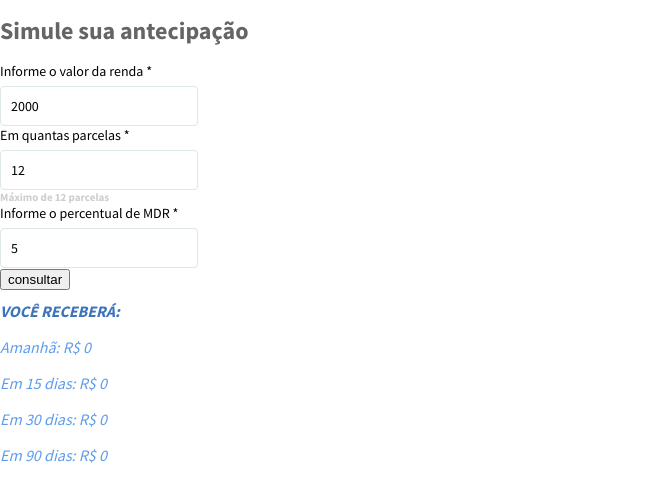
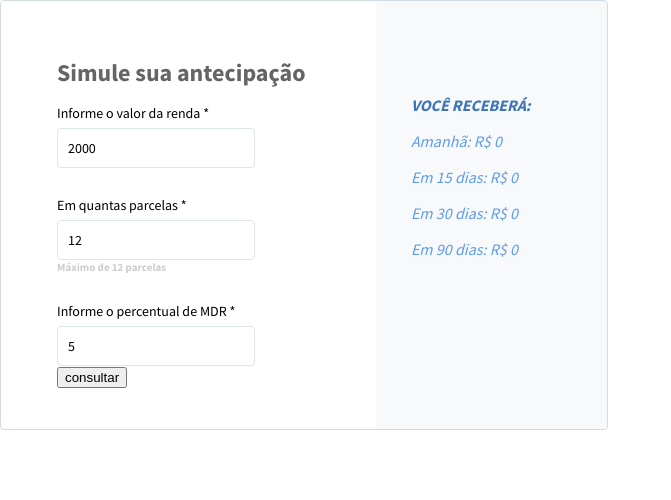
Before and after one commit to and-lz/hash-app, a React (Create React App) app: page / in a window 1280 px wide. Shown: the top 500 px of the page, without its empty margins (0-671 px from the left). Built offline with nearby package versions, Linux system fonts and the light colour scheme.

Commit message:
Create some design elements

```diff
--- a/src/App.css
+++ /dev/null
@@ -1,38 +0,0 @@
-.App {
-  text-align: center;
-}
-
-.App-logo {
-  height: 40vmin;
-  pointer-events: none;
-}
-
-@media (prefers-reduced-motion: no-preference) {
-  .App-logo {
-    animation: App-logo-spin infinite 20s linear;
-  }
-}
-
-.App-header {
-  background-color: #282c34;
-  min-height: 100vh;
-  display: flex;
-  flex-direction: column;
-  align-items: center;
-  justify-content: center;
-  font-size: calc(10px + 2vmin);
-  color: white;
-}
-
-.App-link {
-  color: #61dafb;
-}
-
-@keyframes App-logo-spin {
-  from {
-    transform: rotate(0deg);
-  }
-  to {
-    transform: rotate(360deg);
-  }
-}
--- a/src/App.tsx
+++ b/src/App.tsx
@@ -1,6 +1,8 @@
 import React, { useState } from 'react'
-import { Heading1, Heading2 } from './components/ds/Typography/Headings'
-import { HighlightText } from './components/ds/Typography/Paragraph'
+import { Card, CardHighlight, CardMainContent } from './components/design-system/Card/Card'
+import { Spacer } from './components/design-system/Spaces/Spaces'
+import { Heading1, Heading2 } from './components/design-system/Typography/Headings'
+import { HighlightText } from './components/design-system/Typography/Paragraph'
 import Input from './components/Input/Input'
 import APIAntecipation from './infrastructure/api/API/APIAntecipation/APIAntecipation'
 
@@ -25,10 +27,10 @@ function App() {
     setData(response.data)
   }
 
-  console.log(data)
   return (
-    <div className="App">
-      <div>
+    <>
+      <Card width="608px">
+        <CardMainContent width="377px">
           <Heading1>Simule sua antecipação</Heading1>
           <Input
             onChange={(value: string) => setAmount(value)}
@@ -36,6 +38,7 @@ function App() {
             label="Informe o valor da renda"
             value={amount}
           />
+          <Spacer />
           <Input
             onChange={(value: string) => setInstallments(value)}
             required
@@ -43,6 +46,7 @@ function App() {
             value={installments}
             addon="Máximo de 12 parcelas"
           />
+          <Spacer />
           <Input
             onChange={(value: string) => setMdr(value)}
             required
@@ -50,15 +54,16 @@ function App() {
             value={mdr}
           />
           <button onClick={callAPI}>consultar</button>
-      </div>
-      <div>
+        </CardMainContent>
+        <CardHighlight width="231px">
           <Heading2>Você receberá:</Heading2>
           <HighlightText>Amanhã: R$ 0</HighlightText>
           <HighlightText>Em 15 dias: R$ {data['30']}</HighlightText>
           <HighlightText>Em 30 dias: R$ {data['60']}</HighlightText>
           <HighlightText>Em 90 dias: R$ {data['90']}</HighlightText>
-      </div>
-    </div>
+        </CardHighlight>
+      </Card>
+    </>
   )
 }
 
--- a/src/components/Input/Input.styles.ts
+++ b/src/components/Input/Input.styles.ts
@@ -20,6 +20,11 @@ export const InputField = styled.input`
   font-weight: normal;
   font-size: 14px;
   line-height: 18px;
+  transition: all 200ms ease;
+  &:focus {
+    outline: 0;
+    border-color: #66AFE9;
+  }
 `
 
 export const Addon = styled.div`
--- /dev/null
+++ b/src/components/design-system/Card/Card.ts
@@ -0,0 +1,31 @@
+import styled from 'styled-components'
+
+interface CardProps {
+  width: string
+}
+
+export const Card = styled.div<CardProps>`
+  background: #ffffff;
+  border: 1px solid #d1dce3;
+  box-sizing: border-box;
+  border-radius: 4px;
+  width: ${props => props.width};
+  display: flex;
+`
+
+interface CardAreaProps {
+  width?: string
+}
+export const CardArea = styled.div<CardAreaProps>`
+  flex-basis: ${props => props.width};
+`
+
+export const CardMainContent = styled(CardArea)`
+  padding: 41px 56px;
+`
+
+export const CardHighlight = styled(CardArea)`
+  background: rgba(209, 220, 227, 0.18);
+  border-radius: 4px;
+  padding: 83px 35px 20px;
+`
--- /dev/null
+++ b/src/components/design-system/Spaces/Spaces.ts
@@ -0,0 +1,6 @@
+import styled from "styled-components";
+
+export const Spacer = styled.hr`
+  border: 0px solid;
+  margin-bottom: 20px;
+`
```
Also changed, not shown: src/components/design-system/Typography/Headings.ts (renamed from src/components/ds/Typography/Headings.ts), src/components/design-system/Typography/Paragraph.ts (renamed from src/components/ds/Typography/Paragraph.ts). Lines whose indentation alone changed are shown as unchanged.
